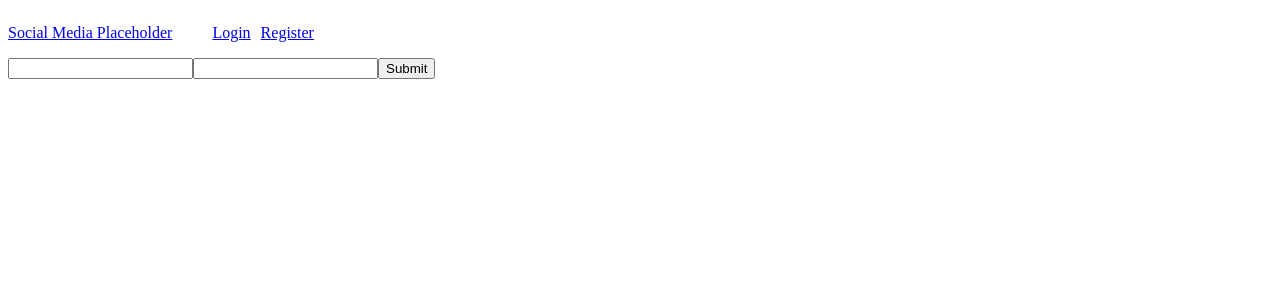
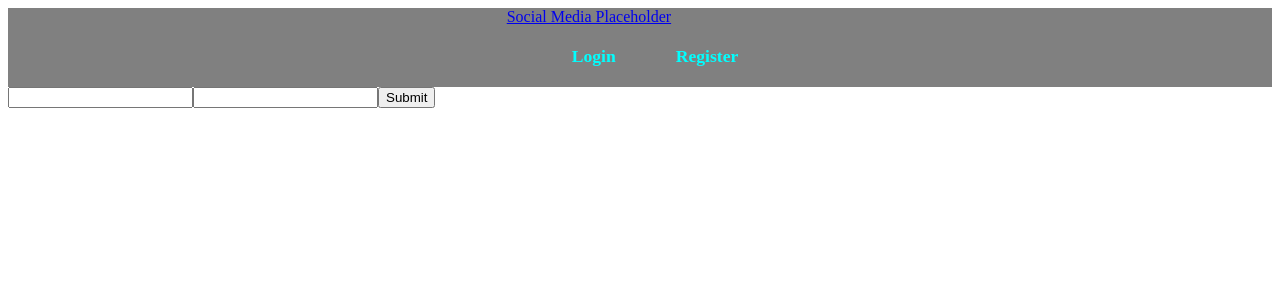
Before and after one commit to Djaypm89/SocialMediaFrontEnd, a React (Create React App) app: page /login in a window 1280 px wide. Shown: the top 300 px of the page. Built offline with nearby package versions, Linux system fonts and the light colour scheme.

Commit message:
added to forum: get all user posts, get friends post (only saves to state atm)

```diff
--- a/src/Components/Forum/Forum.jsx
+++ b/src/Components/Forum/Forum.jsx
@@ -2,14 +2,19 @@ import axios from "axios";
 import React, { useState, useEffect } from "react";
 import jwtDecode from "jwt-decode";
 import Post from "../Post/Post";
+import FriendsList from "../FriendsList/FriendsList";
 
 
 // need 2 filter options (by user and by friends)
 const Forum = (props) => {
     const [userId, setUserId] = useState("");
     const [userPosts, setUserPosts] = useState([]);
+    const [friendsList, setFriendsList] = useState([]);
+    const [postsList, setPostsList] = useState([]);
 
     useEffect(() => {getToken()}, []);
+    useEffect(() => {getFriendsList()}, [userId]);
+    useEffect(() => {getFriendsPosts()}, [friendsList]);
 
     const getToken = () => {
         const jwt = localStorage.getItem('token');
@@ -33,16 +38,44 @@ const Forum = (props) => {
         }
     }
 
+    const getFriendsList = async () => {
+        let id = userId;
+        try {
+            let response = await axios.get(`http://localhost:5000/api/user/${id}`);
+                setFriendsList(response.data.friends)
+                console.log(response.data.friends)
+        }catch (error) {
+            console.log("Couldn't retrive friends list");
+        }
+    }
+
+    const getFriendsPosts = async () => {
+        let friendArray = friendsList;
+        let postsArray = [];
+        try {
+            for(let i of friendArray) {
+                let response = await axios.get(`http://localhost:5000/api/post/${i}`);
+                postsArray.push(response.data);
+
+            }
+            setPostsList(postsArray);
+
+        }catch (error) {
+            console.log("Couldn't retrive friends list");
+        }
+    }
 
       return (
         <div>
             <button onClick={getMyPosts}>Get Posts</button>
             <Post />
+            <button>Get Friends Posts</button>
             {userPosts.map(post => {
                 return (
                     <h1>
                         {post.postBody}
                     </h1>
+
                 );
             })   }
 
--- a/src/Components/NavBar/NavBar.css
+++ b/src/Components/NavBar/NavBar.css
@@ -5,3 +5,37 @@ li {
     display: inline-block;
     padding-inline-end: 10px;
 }
+
+/* NavBar */
+.navbar {
+    display: flex;
+    justify-content: center;
+    align-items: center;
+    background-color: grey;
+    position: sticky;
+    top: 0;
+}
+
+.navbar ul{
+    display: flex;
+    list-style: none;
+    margin: 20px 0px;
+}
+
+.navbar ul li{
+    font-family: century;
+    font-size: 1.1rem;
+    font-weight: bold;
+}
+ .navbar ul li a{
+     text-decoration: none;
+     color: aqua;
+     padding: 8px 25px;
+     transition: all .5s ease;
+}
+
+.navbar ul li a:hover{
+    background-color: whitesmoke;
+    color: maroon;
+    box-shadow: 0 0 10px whitesmoke;
+}
```
